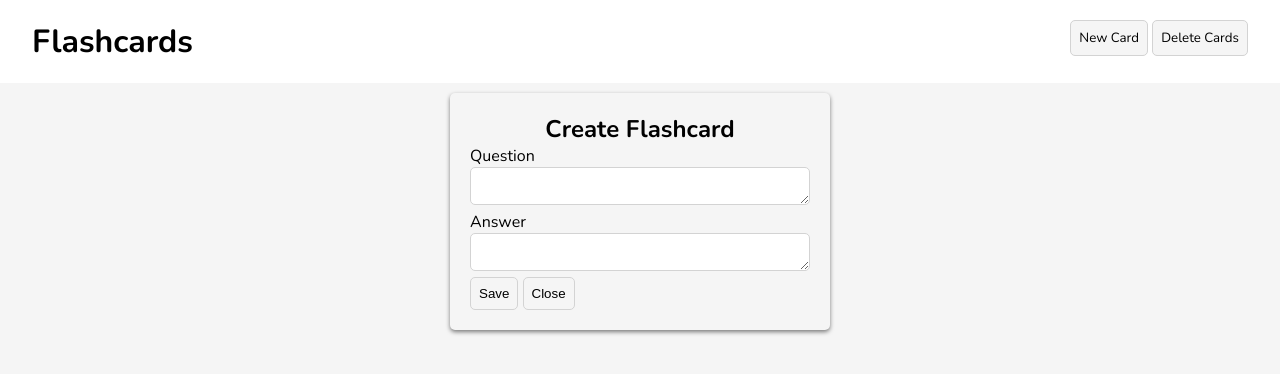
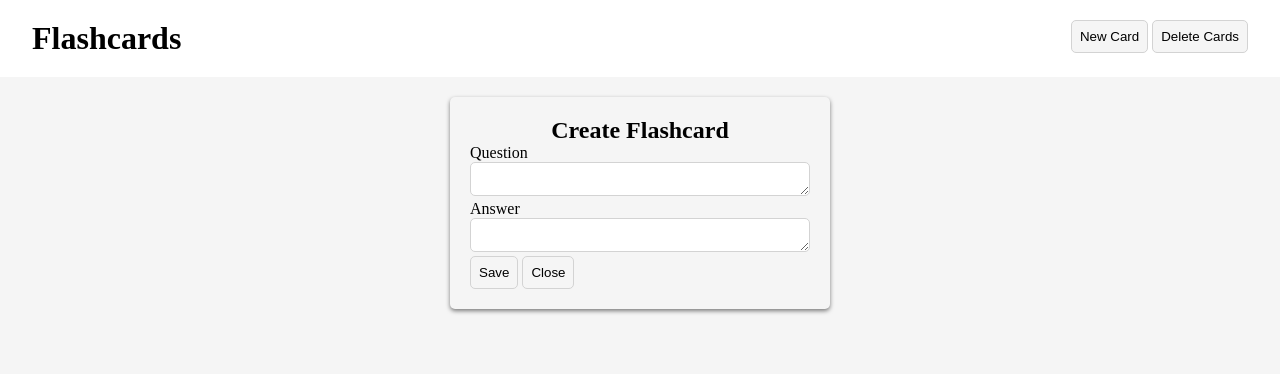
Before and after one commit to jeremyzetadev/JS-FlashCard-localStorage, a plain HTML site: page index.html in a window 1280 px wide. Drawn offline with nearby package versions, Linux system fonts and the light colour scheme.

Commit message:
Refactor style.css

```diff
--- a/style.css
+++ b/style.css
@@ -1,4 +1,3 @@
-@import url('https://fonts.googleapis.com/css2?family=Nunito:ital,wght@0,200..1000;1,200..1000&display=swap');
 
 *{
     padding:0;
@@ -7,18 +6,12 @@
 }
 
 body{
-    font-family:'Nunito', sans-serif;
     font-size:1rem;
     background-color:whitesmoke;
 }
 
-header{
-    background-color:white;
-}
-
 button{
     padding:8px;
-    outline:none;
     cursor:pointer;
     border:1px solid lightgray;
     border-radius:5px;
@@ -27,6 +20,12 @@ button{
 
 button:hover{
     background-color: rgba(0,0,0,0.1);
+}
+
+
+
+header{
+    background-color:white;
 }
 
 .container{
@@ -43,15 +42,11 @@ button:hover{
     background-color:white;
 }
 
-.nav button{
-    font-family: inherit;
-}
-
 .create-box{
     width:380px;
     margin:auto;
     padding:20px;
-    margin-top:10px;
+    margin-top:20px;
     border-radius:5px;
     background-color:whitesmoke;
     box-shadow:0 2px 4px rgba(0,0,0,0.5);
```
